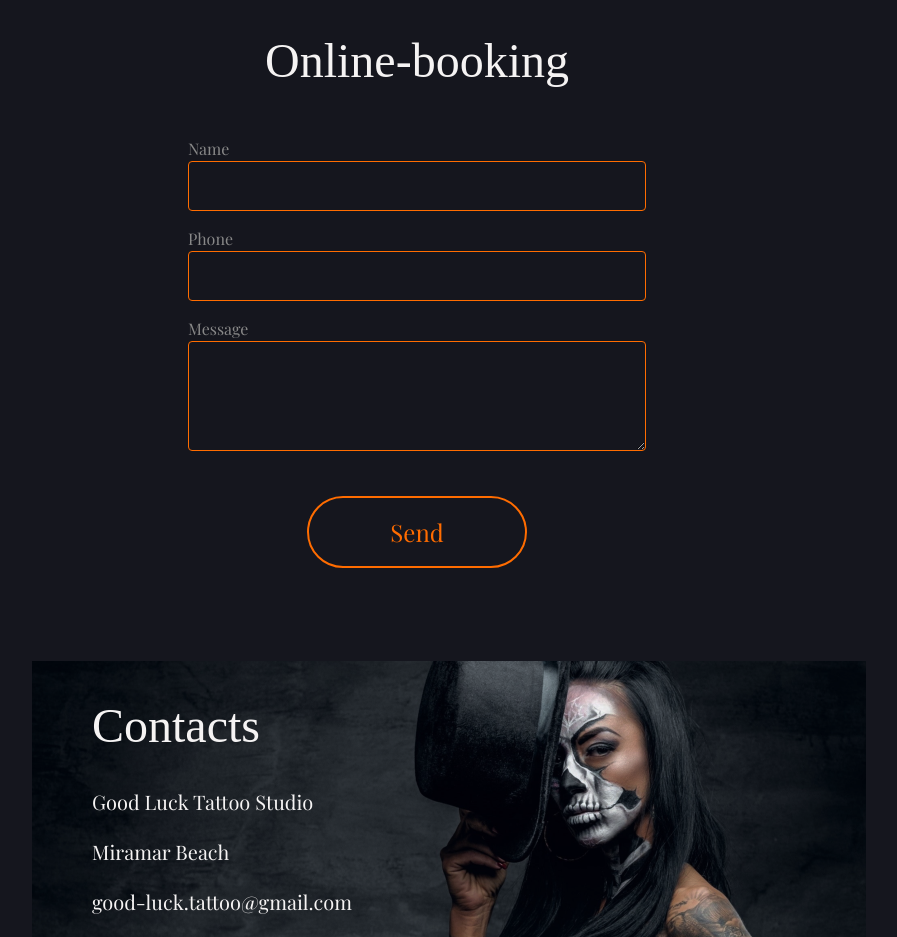
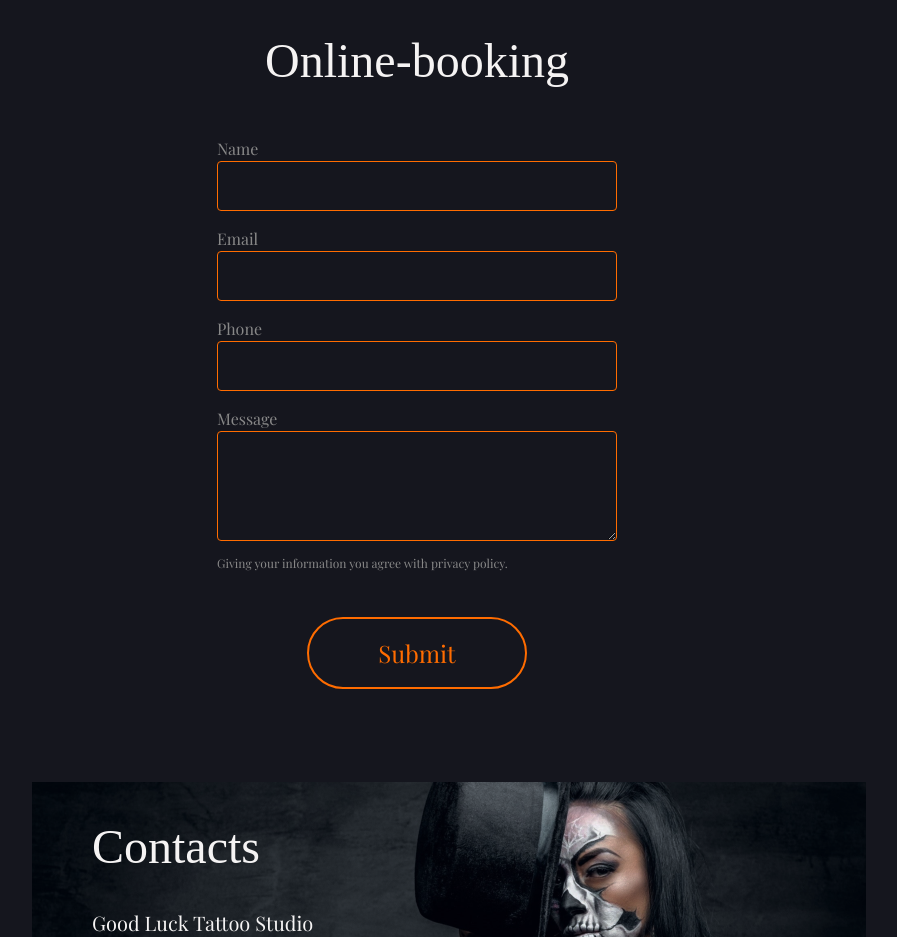
Before and after one commit to ViktorSvertoka/tattoo-studio, a Next.js app: page / in a window 1280 px wide. Shown: the part 4300-5237 px from the top of the page, without its empty margins (223-1120 px from the left). Built offline with nearby package versions, Linux system fonts and the light colour scheme; a web font is replaced by a local one.

Commit message:
Update Contacts.tsx

```diff
--- a/src/components/sections/Contacts.tsx
+++ b/src/components/sections/Contacts.tsx
@@ -1,3 +1,5 @@
+import ContactForm from '../ui/ContactForm';
+
 const Contacts = () => {
   return (
     <section id="contacts" className="mt-[134px]">
@@ -6,39 +8,7 @@ const Contacts = () => {
           <h2 className="text-white font-rye xs:text-[32px] sm:text-[48px] lg:text-[48px] xs:mt-[24px] sm:mt-[40px] lg:mt-[100px] xs:mb-[32px] sm:mb-[40px] lg:mb-[30px] xs:text-center sm:text-center lg:text-center">
             Online-booking
           </h2>
-          <form
-            action=""
-            className="flex flex-col xs:w-[343px] sm:w-[458px] lg:w-[458px] sm:m-auto sm:mb-[60px]"
-          >
-            <label htmlFor="" className="text-gray font-playfair text-[16px]">
-              Name
-            </label>
-            <input
-              type="text"
-              className="text-gray rounded-[4px] border border-darkOrange bg-transparent outline-none focus:border-white h-[50px] mb-[16px] pl-[10px]"
-            />
-            <label htmlFor="" className="text-gray font-playfair text-[16px]">
-              Phone
-            </label>
-            <input
-              type="text"
-              className="text-gray rounded-[4px] border border-darkOrange bg-transparent outline-none focus:border-white h-[50px] mb-[16px] pl-[10px]"
-            />
-            <label htmlFor="" className="text-gray font-playfair text-[16px]">
-              Message
-            </label>
-            <textarea
-              name=""
-              id=""
-              className="text-gray rounded-[4px] border border-darkOrange bg-transparent outline-none focus:border-white h-[110px] pl-[10px]"
-            ></textarea>
-            <button
-              type="submit"
-              className="hover:text-black text-darkOrange hover:bg-darkOrange bg-transparent focus:border-transparent border-2 hover:border-2 hover:border-darkOrange border-darkOrange text-[24px] xs:w-[343px] sm:w-[220px] lg:w-[220px] rounded-[50px] py-4 flex items-center justify-center mt-[45px] ml-auto mr-auto xs:mb-[32px]"
-            >
-              Send
-            </button>
-          </form>
+          <ContactForm />
         </div>
         <div className="xs:bg-contactsMobile sm:bg-contactsTablet lg:bg-contactsDesktop bg-cover bg-center xs:w-[375px] xs:h-[660px] sm:w-[834px] sm:h-[449px] lg:w-[708px] lg:h-[633px] sm:pt-[30px] sm:pl-[60px] lg:pt-[100px] lg:pl-[110px]">
           <div className="xs:pt-[300px] xs:pl-[80px] sm:pt-[0px] sm:pl-[0px]">
```
